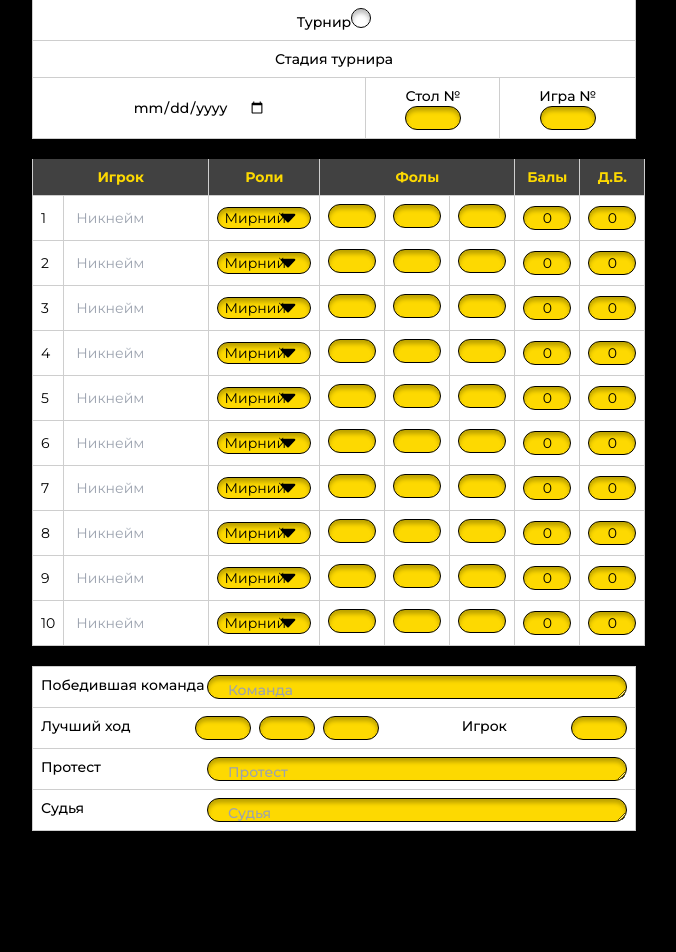
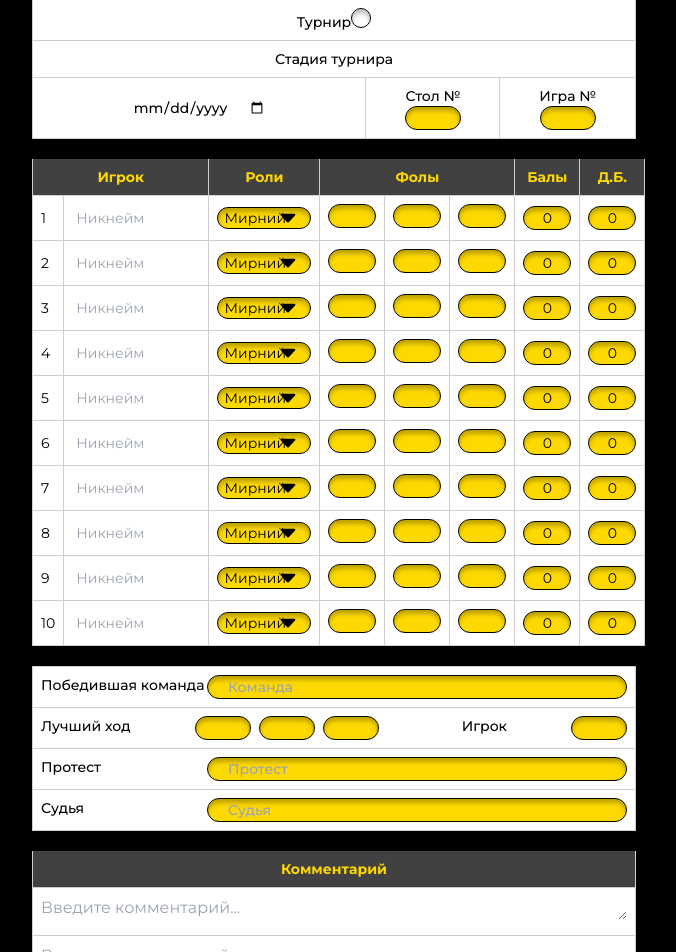
Before and after one commit to sofiialives/mafia-club, a Next.js app: page /game in a window 1280 px wide. Shown: the top 952 px of the page, without its empty margins (24-700 px from the left). Before the commit the page ends 831 px from the top, so only its background shows below. Built offline with nearby package versions, Linux system fonts and the light colour scheme.

Commit message:
comment table

```diff
--- a/src/app/game/page.tsx
+++ b/src/app/game/page.tsx
@@ -1,4 +1,5 @@
 "use client";
+import CommentTable from "@/components/Game/Comment/CommentTable";
 import GameProtocolTable from "@/components/Game/Protocol/GameProtocolTable";
 import Tournament from "@/components/Game/Tournament/Tournament";
 import WinnerTable from "@/components/Game/Winner/WinnerTable";
@@ -21,6 +22,7 @@ export default function Protocol({}: ProtocolProps) {
             <Tournament />
             <GameProtocolTable />
             <WinnerTable />
+            <CommentTable />
           </div>
         </form>
       </MaxWidthWrapper>
--- /dev/null
+++ b/src/components/Game/Comment/CommentTable.tsx
@@ -0,0 +1,36 @@
+"use client";
+import TextAreaController from "@/components/Table/TextAreaController";
+import { commentNames } from "@/constants/protocol";
+import React from "react";
+import { useForm } from "react-hook-form";
+
+interface CommentTableProps {}
+
+export default function CommentTable({}: CommentTableProps) {
+  const { control } = useForm();
+  return (
+    <table>
+      <thead>
+        <tr className="bg-[#414141] text-[#FDD901] text-sm">
+          <th className="border border-[#CECECE] border-t-0 p-2">
+            Комментарий
+          </th>
+        </tr>
+      </thead>
+      <tbody className="bg-white">
+        {commentNames.map((commentName, index) => (
+          <tr key={index}>
+            <td className="border border-[#CECECE] p-2">
+              <TextAreaController
+                name={commentName}
+                control={control}
+                placeholder="Введите комментарий..."
+                className="w-full"
+              />
+            </td>
+          </tr>
+        ))}
+      </tbody>
+    </table>
+  );
+}
--- a/src/components/Game/Winner/WinnerTable.tsx
+++ b/src/components/Game/Winner/WinnerTable.tsx
@@ -3,9 +3,9 @@ import InputController from "@/components/Table/InputController";
 import cn from "@/utils/cn";
 import React from "react";
 import { useForm } from "react-hook-form";
-import styles from "../../Table/input.module.css";
 import { bestMoves } from "@/constants/protocol";
 import TextAreaController from "@/components/Table/TextAreaController";
+import styles from "../../Table/input.module.css";
 
 interface WinnerTableProps {}
 
@@ -17,11 +17,15 @@ export default function WinnerTable({}: WinnerTableProps) {
         <tr className="border border-[#CECECE]">
           <td className="font-medium text-sm flex justify-between p-2">
             Победившая команда
-            <TextAreaController
+            <InputController
               name="winnerTeam"
+              type="text"
               control={control}
               placeholder="Команда"
-              className="w-[420px]"
+              className={cn(
+                styles.shadow,
+                "w-[420px] h-6 border border-black shadow-inner bg-[#FDD901] rounded-[42px] text-black px-5 py-1 overflow-hidden"
+              )}
             />
           </td>
         </tr>
@@ -63,22 +67,30 @@ export default function WinnerTable({}: WinnerTableProps) {
         <tr className="border border-[#CECECE]">
           <td className="font-medium text-sm flex justify-between p-2">
             Протест
-            <TextAreaController
+            <InputController
               name="protestTeam"
               control={control}
               placeholder="Протест"
-              className="w-[420px]"
+              type="text"
+              className={cn(
+                styles.shadow,
+                "w-[420px] h-6 border border-black shadow-inner bg-[#FDD901] rounded-[42px] text-black px-5 py-1 overflow-hidden"
+              )}
             />
           </td>
         </tr>
         <tr className="border border-[#CECECE]">
           <td className="font-medium text-sm flex justify-between p-2">
             Судья
-            <TextAreaController
+            <InputController
               name="judgeTeam"
               control={control}
               placeholder="Судья"
-              className="w-[420px]"
+              type="text"
+              className={cn(
+                styles.shadow,
+                "w-[420px] h-6 border border-black shadow-inner bg-[#FDD901] rounded-[42px] text-black px-5 py-1 overflow-hidden"
+              )}
             />
           </td>
         </tr>
--- a/src/components/Table/InputController.tsx
+++ b/src/components/Table/InputController.tsx
@@ -6,7 +6,7 @@ import cn from "@/utils/cn";
 interface InputControllerProps {
   name: string;
   control: Control<FieldValues, any>;
-  defaultValue: string;
+  defaultValue?: string;
   type: HTMLInputTypeAttribute;
   min?: number;
   max?: number;
--- a/src/components/Table/TextAreaController.tsx
+++ b/src/components/Table/TextAreaController.tsx
@@ -1,7 +1,6 @@
 import cn from "@/utils/cn";
 import React from "react";
 import { Control, Controller, FieldValues } from "react-hook-form";
-import styles from "./input.module.css";
 
 interface TextareaControllerProps {
   name: string;
@@ -26,11 +25,7 @@ export default function TextAreaController({
       render={({ field }) => (
         <textarea
           {...field}
-          className={cn(
-            styles.shadow,
-            "h-6 border border-black shadow-inner bg-[#FDD901] rounded-[42px] text-black px-5 py-1 overflow-hidden",
-            className
-          )}
+          className={cn("h-6 overflow-hidden", className)}
           placeholder={placeholder}
         />
       )}
--- a/src/constants/protocol.ts
+++ b/src/constants/protocol.ts
@@ -9,3 +9,11 @@ export const gameHeaders = [
 export const gameBody = [1, 2, 3, 4, 5, 6, 7, 8, 9, 10];
 
 export const bestMoves = ["firstBestMove", "secondBestMove", "thirdBestMove"];
+
+export const commentNames = [
+  "firstText",
+  "secondText",
+  "thirdText",
+  "fourthText",
+  "fifthText",
+];
```
